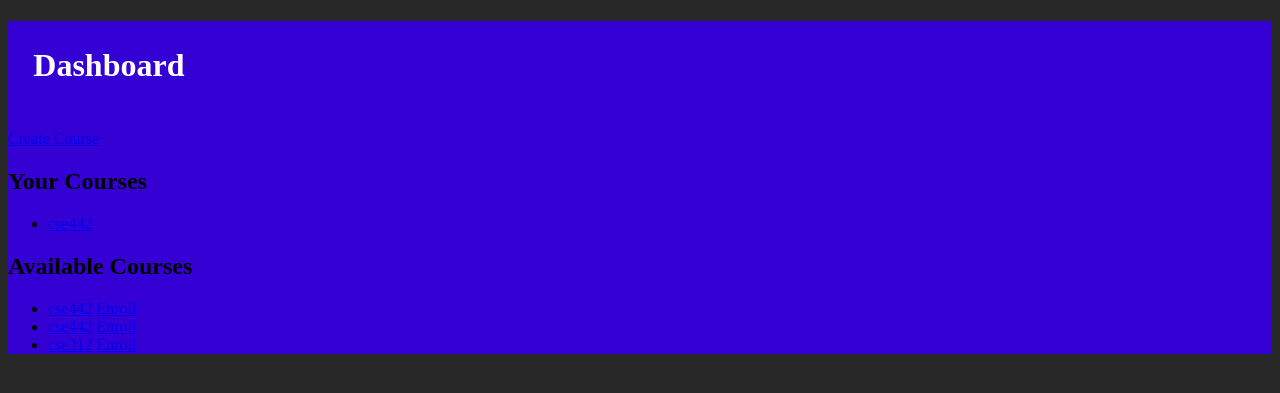
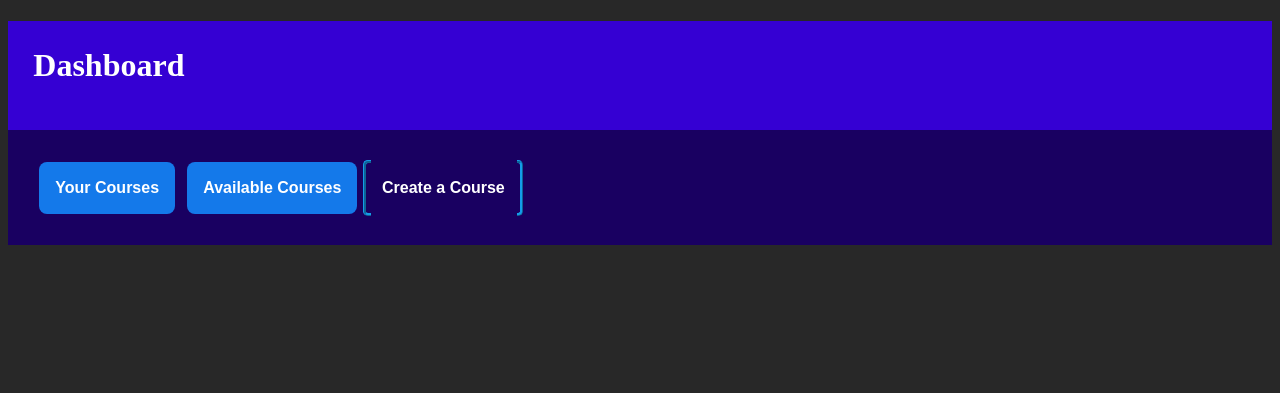
Before and after one commit to hchou3/CabinFever, a Flask app: page /dashboard in a window 1280 px wide. Shown: the top 393 px of the page. Run offline with Flask 2, Linux system fonts and the light colour scheme; a user stored in the database is signed in; data comes from the database, SQL or seed files in the repository; both versions use the stored data as it was after the commit; tables that the repository leaves empty hold one stand-in row (values such as "Sample post").

Commit message:
implemented course creation

```diff
--- a/app.py
+++ b/app.py
@@ -25,15 +25,10 @@ class User(db.Model):
     role = db.Column(db.String(15), nullable=False)
     courses_enrolled = db.relationship('Course', secondary=enrollments, backref=db.backref('students', lazy=True))
 
-def create_tables():
-    with app.app_context():
-        db.create_all()
-
 
 @app.route('/')
 def home():
     return render_template('index.html')
-
 
 @app.route('/register', methods=['GET', 'POST'])
 def register():
@@ -66,11 +61,6 @@ def login():
 
     return render_template('login.html')
 
-
-def is_instructor(user_id):
-    user = User.query.get(user_id)
-    return user.role == 'instructor'
-
 @app.route('/dashboard')
 def dashboard():
     user = User.query.get(session['user_id'])
@@ -81,14 +71,51 @@ def dashboard():
     all_courses = Course.query.all()
     return render_template('dashboard.html', user=user, courses=courses, all_courses=all_courses)
 
+def is_instructor(user_id):
+    user = User.query.get(user_id)
+    return user.role == 'instructor'
+
 @app.route('/create_course', methods=['GET', 'POST'])
 def create_course():
     if not is_instructor(session['user_id']):
         abort(403)
 
+    if request.method == 'POST':
+        course_name = request.form.get('name')
+
+        if not course_name:
+            flash('Course name is required.')
+            return redirect(url_for('create_course'))
+
+        instructor_id = session['user_id']
+
+        course = Course(name=course_name, instructor_id=instructor_id)
+        db.session.add(course)
+        db.session.commit()
+
+        return redirect(url_for('dashboard'))
+
     return render_template('create_course.html')
 
-    # Implement course creation
+@app.route('/course_detail/<int:course_id>')
+def course_detail(course_id):
+    course = Course.query.get_or_404(course_id)
+    return render_template('course_detail.html', course=course)
+
+@app.route('/enroll/<int:course_id>', methods=['POST'])
+def enroll(course_id):
+    course = Course.query.get_or_404(course_id)
+    user = User.query.get(session['user_id'])
+
+    if user in course.students:
+        flash('You are already enrolled in this course.')
+    else:
+        course.students.append(user)
+        db.session.commit()
+        flash('You have successfully enrolled in the course.')
+
+    return redirect(url_for('course_detail', course_id=course_id))
+
 
 @app.route('/create_question/<int:course_id>', methods=['GET', 'POST'])
 def create_question(course_id):
@@ -109,6 +136,12 @@ def stop_question(course_id, question_id):
     if not is_instructor(session['user_id']):
         abort(403)
 
+    # Implement stopping question
+
+def create_tables():
+    with app.app_context():
+        db.create_all()
+
 
 if __name__ == '__main__':
     create_tables()
--- a/docker-compose.yml
+++ b/docker-compose.yml
@@ -6,4 +6,4 @@ services:
       context: .
       dockerfile: Dockerfile
     ports:
-      - '5000:5000'
+      - '8000:8000'
--- a/requirements.txt
+++ b/requirements.txt
@@ -1,4 +1,4 @@
 Flask==2.0.1
 Flask-SocketIO==5.1.1
-Flask-SQLAlchemy==2.5.1
+Flask-SQLAlchemy==2.4
 Werkzeug==2.0.1
--- a/static/dashboard_style.css
+++ b/static/dashboard_style.css
@@ -6,3 +6,129 @@
     color: white;
     padding: 2%;
 }
+
+.nav {
+    background-color: #190061;
+    display: flex;
+    align-items: center;
+    padding: 2%;
+}
+
+.title {
+    color: white;
+}
+
+li {
+    display: inline;
+    /* margin-right: 20px; */
+}
+
+.front_text {
+    font-size: 12pt;
+}
+
+.create_course_button {
+    width: 10em;
+    position: relative;
+    height: 3.5em;
+    border: 3px ridge #149CEA;
+    outline: none;
+    background-color: transparent;
+    color: white;
+    transition: 1s;
+    border-radius: 0.3em;
+    font-size: 16px;
+    font-weight: bold;
+    float: right;
+  }
+
+  .create_course_button::after {
+    content: "";
+    position: absolute;
+    top: -10px;
+    left: 3%;
+    width: 95%;
+    height: 40%;
+    background-color: #190061;
+    transition: 0.5s;
+    transform-origin: center;
+  }
+
+  .create_course_button::before {
+    content: "";
+    transform-origin: center;
+    position: absolute;
+    top: 80%;
+    left: 3%;
+    width: 95%;
+    height: 40%;
+    background-color: #190061;
+    transition: 0.5s;
+  }
+
+  .create_course_button:hover::before, .create_course_button:hover::after {
+    transform: scale(0)
+  }
+
+  .create_course_button:hover {
+    box-shadow: inset 0px 0px 25px #1479EA;
+  }
+
+  .button {
+    max-width: 320px;
+    display: flex;
+    padding: 0.5rem 1.4rem;
+    font-size: 0.875rem;
+    line-height: 1.25rem;
+    font-weight: 700;
+    text-align: center;
+    vertical-align: middle;
+    align-items: center;
+    border-radius: 0.5rem;
+    border: 1px solid rgba(0, 0, 0, 0.25);
+    gap: 0.75rem;
+    color: rgb(65, 63, 63);
+    background-color: #fff;
+    cursor: pointer;
+    transition: all .6s ease;
+  }
+
+  .button:hover {
+    transform: scale(1.02);
+  }
+
+  .dropbtn {
+    background-color: #1479EA;
+    color: white;
+    padding: 16px;
+    font-size: 16px;
+    border: none;
+  }
+
+  .dropdown {
+    position: relative;
+    display: inline-block;
+    padding: .5%;
+  }
+
+  .dropdown-content {
+    display: none;
+    position: absolute;
+    background-color: #f1f1f1;
+    min-width: 160px;
+    box-shadow: 0px 8px 16px 0px rgba(0,0,0,0.2);
+    z-index: 1;
+  }
+
+  .dropdown-content a {
+    color: black;
+    padding: 12px 16px;
+    text-decoration: none;
+    display: block;
+  }
+
+  .dropdown-content a:hover {background-color: #ddd;}
+
+  .dropdown:hover .dropdown-content {display: block;}
+
+  .dropdown:hover .dropbtn {background-color: #1479EA;}
--- a/static/redirect.js
+++ /dev/null
@@ -1,4 +0,0 @@
-function createCourse() {
-    const createCourseUrl = document.getElementById('create-course-url').value;
-    location.href = createCourseUrl;
-}
--- a/templates/base.html
+++ b/templates/base.html
@@ -19,7 +19,7 @@
 
     </form>
 
-    {% block extra_js %}
+    {% block scripts %}
     {% endblock %}
 </body>
 </html>
--- a/templates/dashboard.html
+++ b/templates/dashboard.html
@@ -1,30 +1,66 @@
+
+
 {% extends 'base.html' %}
 
 {% block content %}
     <link rel="stylesheet" href="{{ url_for('static', filename='dashboard_style.css') }}">
     <div class="dashboard">
         <h1 class="welcome">Dashboard</h1>
-        {% if user.role == 'instructor' %}
-            <a href="{{ url_for('create_course') }}">Create Course</a>
-        {% endif %}
-        <h2>Your Courses</h2>
-        <ul>
+        <nav class="nav">
+            <div class="dropdown">
+                <button class="dropbtn button">Your Courses</button>
+                <div class="dropdown-content">
                     {% for course in courses %}
                         <li>
                             <a href="{{ url_for('course_detail', course_id=course.id) }}">{{ course.name }}</a>
                         </li>
                     {% endfor %}
-        </ul>
-        <h2>Available Courses</h2>
-        <ul>
+                </div>
+              </div>
+
+            <div class="dropdown">
+                <button class="dropbtn button">Available Courses</button>
+                <div class="dropdown-content">
                     {% for course in all_courses %}
                         {% if course not in courses %}
-                    <li>
-                        <a href="{{ url_for('course_detail', course_id=course.id) }}">{{ course.name }}</a>
-                        <a href="{{ url_for('enroll', course_id=course.id) }}" class="enroll button">Enroll</a>
-                    </li>
+                            <option value="{{ course.id }}">{{ course.name }}</option>
                         {% endif %}
                     {% endfor %}
-        </ul>
                 </div>
+              </div>
+
+            <!-- <h2 class="title">Available Courses</h2>
+            <form method="post" action="{{ url_for('enroll', course_id=0) }}" id="enroll-form">
+                <select id="available_courses" name="course_id">
+                    {% for course in all_courses %}
+                        {% if course not in courses %}
+                            <option value="{{ course.id }}">{{ course.name }}</option>
+                        {% endif %}
+                    {% endfor %}
+                </select>
+                <button type="submit" class="enroll button">Enroll</button>
+            </form> -->
+
+            {% if user.role == 'instructor' %}
+                <button class="create_course_button">
+                    <span class="shadow"></span>
+                    <span class="edge"></span>
+                    <span class="front_text">Create a Course</span>
+                </button>
+            {% endif %}
+        </nav>
+    </div>
+
+    <script>
+        document.querySelector('.create_course_button').addEventListener('click', function() {
+            window.location.href = "{{ url_for('create_course') }}";
+        });
+
+        document.getElementById('enroll-form').addEventListener('submit', function(event) {
+            event.preventDefault();
+            const courseId = document.getElementById('available_courses').value;
+            window.location.href = "{{ url_for('enroll', course_id=0) }}".replace('0', courseId);
+        });
+    </script>
+
 {% endblock %}
--- a/templates/register.html
+++ b/templates/register.html
@@ -16,8 +16,8 @@
                         <label>Password</label>
                     </div>
 
-                    <div class="">
-                        <label>Role</label>
+                    <div class="register_box">
+                        <label class="register">Role</label>
                         <select name="role" required="">
                             <option value="instructor">Instructor</option>
                             <option value="student">Student</option>
```
Also changed, not shown: static/register_style.css (+8 -0 lines), templates/course_detail.html (added, +12 -0 lines), templates/create_course.html (+8 -10 lines), README.md, instance/tophat.db, 1 other file. Lines whose indentation alone changed are shown as unchanged.
